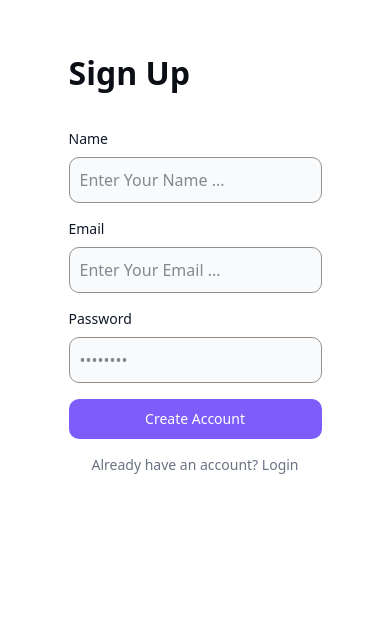
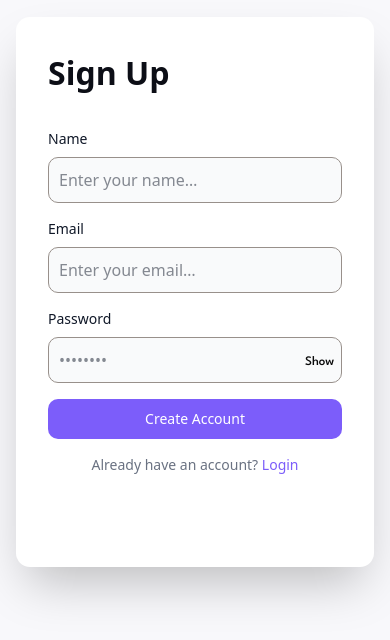
Before and after one commit to GiOrGI175/invoices-front, a Next.js app: page /sign-up in a window 390 px wide. Shown: the part 130-770 px from the top of the page. Built offline with nearby package versions, Linux system fonts and the light colour scheme.

Commit message:
feature/hook form

```diff
--- a/app/(auth)/sign-in/page.tsx
+++ b/app/(auth)/sign-in/page.tsx
@@ -2,9 +2,9 @@
 
 export default function page() {
   return (
-    <div className='flex items-center w-full h-[100vh]'>
+    <div className='flex items-center w-full h-[100vh] bg-[#F8F8FB]'>
       <div className='m-auto sm:w-[74%] md:m-auto'>
-        <div className='md:w-[560px] min-w-[280px] md:m-auto rounded-xl bg-white h-[450px] p-8 gap-[32px] flex flex-col'>
+        <div className='md:w-[560px] min-w-[280px] md:m-auto rounded-xl bg-white h-[450px] p-8 gap-[32px] flex flex-col shadow-2xl'>
           <h2 className='text-[32px] font-bold text-[#201F24]'>Login</h2>
           <form
             className='space-y-4 md:space-y-6'
@@ -56,7 +56,7 @@ export default function page() {
 
             <button
               type='submit'
-              className='w-full text-white bg-[#7c5dfa] hover:bg-primary-700 focus:ring-4 focus:outline-none focus:ring-primary-300 font-medium rounded-lg text-sm px-5 py-2.5 text-center dark:bg-primary-600 dark:hover:bg-primary-700 dark:focus:ring-primary-800'
+              className='w-full text-white bg-[#7c5dfa] focus:ring-4 focus:outline-none font-medium rounded-lg text-sm px-5 py-2.5 text-center  hover:bg-[#9277FF] duration-500 cursor-pointer '
             >
               Login
             </button>
--- a/app/(auth)/sign-up/page.tsx
+++ b/app/(auth)/sign-up/page.tsx
@@ -1,95 +1,145 @@
 'use client';
 
-export default function page() {
+import { useState } from 'react';
+import Link from 'next/link';
+import Register from '@/components/_atoms/auth/register';
+
+export default function Page() {
+  const [showPassword, setShowPassword] = useState(false);
+  const [isSubmitting, setIsSubmitting] = useState(false);
+  const [errors, setErrors] = useState<{
+    name?: string;
+    email?: string;
+    password?: string;
+    general?: string;
+  }>({});
+
   return (
-    <div className='flex items-center w-full h-[100vh] '>
-      <div className='m-auto sm:w-[74%]'>
-        <div className=' md:w-[560px] min-w-[300px] md:m-auto rounded-xl bg-white h-[550px] p-8 gap-[32px] flex flex-col '>
-          <h2 className='text-[32px] font-bold text-[#0c0e16]'>Sign Up</h2>
-          <form
-            className='space-y-4 md:space-y-6'
-            //   onSubmit={handleSubmit(onSubmit)}
+    <main className='flex items-center w-full min-h-[100dvh] bg-[#F8F8FB]'>
+      <div className='m-auto sm:w-[74%] px-4'>
+        <div className='md:w-[560px] min-w-[300px] md:m-auto rounded-xl bg-white min-h-[550px] p-8 gap-8 flex flex-col shadow-2xl'>
+          <h1 className='text-[32px] font-bold text-[#0c0e16]'>Sign Up</h1>
+
+          <Register
+            isSubmitting={isSubmitting}
+            setIsSubmitting={setIsSubmitting}
+            setErrors={setErrors}
           >
+            <div className='space-y-4 md:space-y-6'>
+              {errors.general && (
+                <p className='text-sm text-red-600'>{errors.general}</p>
+              )}
+
+              {/* name */}
               <div>
                 <label
                   htmlFor='name'
-                className='block mb-2 text-sm font-medium text-gray-900 dark:text-white'
+                  className='block mb-2 text-sm font-medium text-gray-900'
                 >
                   Name
                 </label>
                 <input
+                  id='name'
+                  name='name'
                   type='text'
-                className='bg-gray-50 border border-[#98908B] text-gray-900 rounded-lg focus:ring-primary-600 focus:border-primary-600 block w-full p-2.5 dark:bg-gray-700 dark:border-gray-600 dark:placeholder-gray-400 dark:text-white dark:focus:ring-blue-500 dark:focus:border-blue-500'
+                  placeholder='Enter your name…'
+                  autoComplete='name'
+                  aria-invalid={!!errors.name}
+                  className='bg-gray-50 border border-[#98908B] text-gray-900 rounded-lg focus:ring-[#7c5dfa] focus:border-[#7c5dfa] block w-full p-2.5'
                   required
-                placeholder='Enter Your Name ...'
-                //   {...register('fullName')}
+                  minLength={2}
                 />
-              {/* {errors.fullName && (
-                  <span style={{ color: 'red' }}>
-                    {errors.fullName.message}
+                {errors.name && (
+                  <span className='mt-1 block text-sm text-red-600'>
+                    {errors.name}
                   </span>
-                )} */}
+                )}
               </div>
+
+              {/* email */}
               <div>
                 <label
                   htmlFor='email'
-                className='block mb-2 text-sm font-medium text-gray-900 dark:text-white'
+                  className='block mb-2 text-sm font-medium text-gray-900'
                 >
                   Email
                 </label>
                 <input
+                  id='email'
+                  name='email'
                   type='email'
-                id='email'
-                className='bg-gray-50 border border-[#98908B] text-gray-900 rounded-lg focus:ring-primary-600 focus:border-primary-600 block w-full p-2.5 dark:bg-gray-700 dark:border-gray-600 dark:placeholder-gray-400 dark:text-white dark:focus:ring-blue-500 dark:focus:border-blue-500'
-                placeholder='Enter Your Email ...'
+                  placeholder='Enter your email…'
+                  autoComplete='email'
+                  aria-invalid={!!errors.email}
+                  className='bg-gray-50 border border-[#98908B] text-gray-900 rounded-lg focus:ring-[#7c5dfa] focus:border-[#7c5dfa] block w-full p-2.5'
                   required
-                //   {...register('email')}
                 />
-              {/* {errors.email && (
-                  <span style={{ color: 'red' }}>{errors.email.message}</span>
-                )} */}
+                {errors.email && (
+                  <span className='mt-1 block text-sm text-red-600'>
+                    {errors.email}
+                  </span>
+                )}
               </div>
+
+              {/* password */}
               <div>
                 <label
                   htmlFor='password'
-                className='block mb-2 text-sm font-medium text-gray-900 dark:text-white'
+                  className='block mb-2 text-sm font-medium text-gray-900'
                 >
                   Password
                 </label>
+                <div className='relative'>
                   <input
-                type='password'
                     id='password'
+                    name='password'
+                    type={showPassword ? 'text' : 'password'}
                     placeholder='••••••••'
-                className='bg-gray-50 border border-[#98908B] text-gray-900 rounded-lg focus:ring-primary-600 focus:border-primary-600 block w-full p-2.5 dark:bg-gray-700 dark:border-gray-600 dark:placeholder-gray-400 dark:text-white dark:focus:ring-blue-500 dark:focus:border-blue-500'
+                    autoComplete='new-password'
+                    aria-invalid={!!errors.password}
+                    className='bg-gray-50 border border-[#98908B] text-gray-900 rounded-lg focus:ring-[#7c5dfa] focus:border-[#7c5dfa] block w-full p-2.5 pr-24'
                     required
-                //   {...register('password')}
+                    minLength={6}
                   />
-              {/* {errors.password && (
-                  <span style={{ color: 'red' }}>
-                    {errors.password.message}
+                  <button
+                    type='button'
+                    onClick={() => setShowPassword((s) => !s)}
+                    className='absolute inset-y-0 right-2 my-auto text-sm cursor-pointer'
+                    aria-pressed={showPassword}
+                  >
+                    <span className='font-league font-medium text-[13px] leading-[15px] tracking-[-0.1px]'>
+                      {showPassword ? 'Hide' : 'Show'}
                     </span>
-                )} */}
+                  </button>
                 </div>
-            {/* {errorMessage && <p className='text-red-600'>{errorMessage}</p>} */}
+                {errors.password && (
+                  <span className='mt-1 block text-sm text-red-600'>
+                    {errors.password}
+                  </span>
+                )}
+              </div>
 
               <button
                 type='submit'
-              className='w-full text-white bg-[#7c5dfa] hover:bg-primary-700 focus:ring-4 focus:outline-none focus:ring-primary-300 font-medium rounded-lg text-sm px-5 py-2.5 text-center dark:bg-primary-600 dark:hover:bg-primary-700 dark:focus:ring-primary-800'
+                disabled={isSubmitting}
+                className='w-full text-white bg-[#7c5dfa] hover:bg-[#9277FF] focus:ring-4 focus:outline-none font-medium rounded-lg text-sm px-5 py-2.5 text-center duration-300 disabled:opacity-60 disabled:cursor-not-allowed'
               >
-              Create Account
+                {isSubmitting ? 'Creating…' : 'Create Account'}
               </button>
-            <p className='text-sm font-light text-gray-500 dark:text-gray-400 text-center'>
+
+              <p className='text-sm font-light text-gray-500 text-center'>
                 Already have an account?{' '}
-              <a
-                //   onClick={handleClick}
-                className='font-medium text-primary-600 hover:underline dark:text-primary-500 cursor-pointer'
+                <Link
+                  href='/login'
+                  className='font-medium text-[#7c5dfa] hover:underline'
                 >
                   Login
-              </a>
+                </Link>
               </p>
-          </form>
+            </div>
+          </Register>
         </div>
       </div>
-    </div>
+    </main>
   );
 }
--- /dev/null
+++ b/components/_atoms/auth/Register.tsx
@@ -0,0 +1,65 @@
+'use client';
+
+import { PropsWithChildren } from 'react';
+
+type Errors = {
+  name?: string;
+  email?: string;
+  password?: string;
+  general?: string;
+};
+
+type RegisterPropsT = PropsWithChildren<{
+  isSubmitting: boolean;
+  setIsSubmitting: (v: boolean) => void;
+  setErrors: (e: Errors) => void;
+}>;
+
+export default function Register({
+  isSubmitting,
+  setIsSubmitting,
+  setErrors,
+  children,
+}: RegisterPropsT) {
+  async function handleSubmit(e: React.FormEvent<HTMLFormElement>) {
+    e.preventDefault();
+    setErrors({});
+    setIsSubmitting(true);
+
+    const form = new FormData(e.currentTarget);
+    const name = String(form.get('name') || '').trim();
+    const email = String(form.get('email') || '').trim();
+    const password = String(form.get('password') || '');
+
+    const nextErrors: Errors = {};
+    if (name.length < 2)
+      nextErrors.name = 'Name must be at least 2 characters.';
+    if (!/^\S+@\S+\.\S+$/.test(email))
+      nextErrors.email = 'Please enter a valid email.';
+    if (password.length < 6)
+      nextErrors.password = 'Password must be at least 6 characters.';
+
+    if (Object.keys(nextErrors).length) {
+      setErrors(nextErrors);
+      setIsSubmitting(false);
+      return;
+    }
+
+    try {
+      // const res = await fetch('/api/auth/signup', { method: 'POST', body: JSON.stringify({ name, email, password }) });
+      // if (!res.ok) throw new Error('Failed to create account');
+      await new Promise((r) => setTimeout(r, 800));
+      alert('Account created!');
+    } catch (err: any) {
+      setErrors({ general: err?.message || 'Something went wrong.' });
+    } finally {
+      setIsSubmitting(false);
+    }
+  }
+
+  return (
+    <form onSubmit={handleSubmit} noValidate>
+      {children}
+    </form>
+  );
+}
--- a/package.json
+++ b/package.json
@@ -19,6 +19,7 @@
     "react": "19.1.0",
     "react-day-picker": "^9.9.0",
     "react-dom": "19.1.0",
+    "react-hook-form": "^7.63.0",
     "tailwind-merge": "^3.3.1",
     "zustand": "^5.0.8"
   },
```
Also changed, not shown: 1 other file (tests, documents, lock files or other folders). Lines whose indentation alone changed are shown as unchanged.
